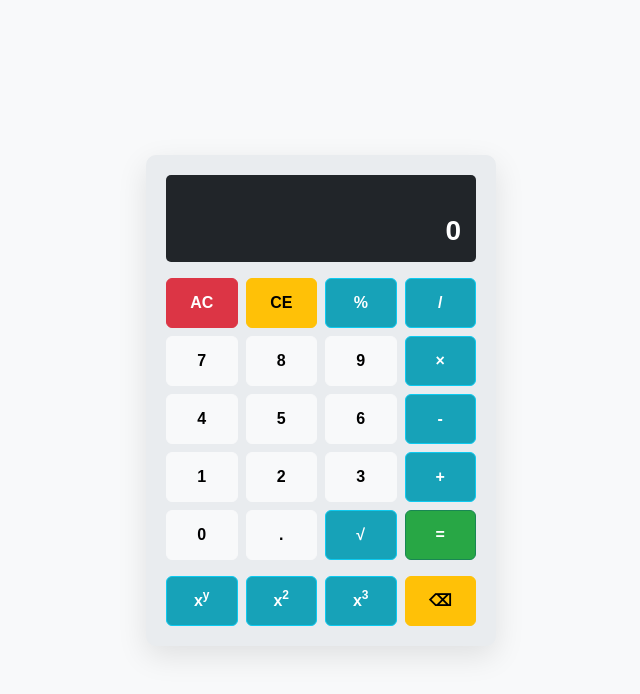
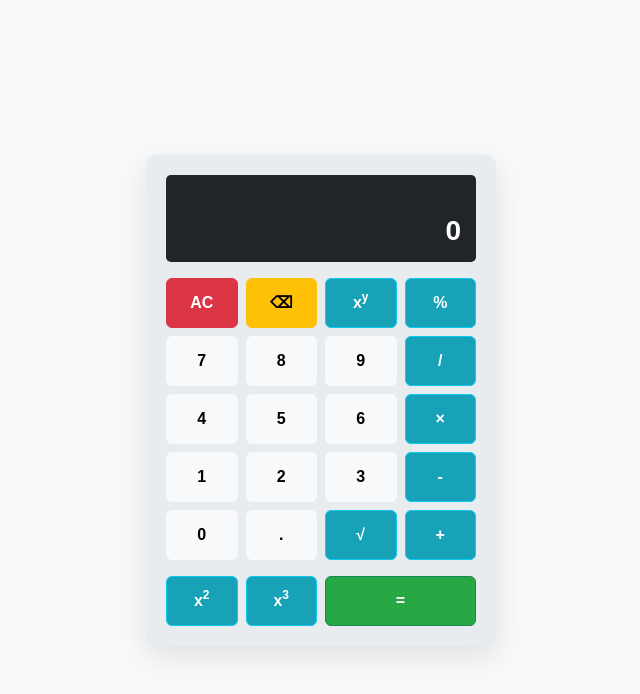
Before and after one commit to primsajun/prime-calculator, a plain HTML site: page index.html in a window 1280 px wide. Shown: the whole page, without its empty margins (319-959 px from the left). Drawn offline with nearby package versions, Linux system fonts and the light colour scheme.

Commit message:
Update index.html

```diff
--- a/index.html
+++ b/index.html
@@ -3,7 +3,7 @@
 <head>
     <meta charset="UTF-8">
     <meta name="viewport" content="width=device-width, initial-scale=1.0">
-    <title>Advanced Calculator</title>
+    <title>Calculator</title>
     <link href="https://cdn.jsdelivr.net/npm/bootstrap@5.3.2/dist/css/bootstrap.min.css" rel="stylesheet">
     <link rel="stylesheet" href="styles.css">
 </head>
@@ -15,54 +15,40 @@
                     <div id="history" class="history"></div>
                     <div id="display" class="display">0</div>
                 </div>
-
-<!--                 <div class="row g-2 mb-2">
-                    <div class="col-3"><button class="btn btn-secondary w-100" onclick="clearMemory()">MC</button></div>
-                    <div class="col-3"><button class="btn btn-secondary w-100" onclick="recallMemory()">MR</button></div>
-                    <div class="col-3"><button class="btn btn-secondary w-100" onclick="addToMemory()">M+</button></div>
-                    <div class="col-3"><button class="btn btn-secondary w-100" onclick="subtractFromMemory()">M-</button></div>
-                </div> -->
-
                 <div class="row g-2 mb-2">
                     <div class="col-3"><button class="btn btn-danger w-100" onclick="clearAll()">AC</button></div>
-                    <div class="col-3"><button class="btn btn-warning w-100" onclick="clearEntry()">CE</button></div>
+                    <div class="col-3"><button class="btn btn-warning w-100" onclick="backspace()">⌫</button></div>
+                    <div class="col-3"><button class="btn btn-info w-100" onclick="appendOperator('**')">x<sup>y</sup></button></div>
                     <div class="col-3"><button class="btn btn-info w-100" onclick="appendOperator('%')">%</button></div>
-                    <div class="col-3"><button class="btn btn-info w-100" onclick="appendOperator('/')">/</button></div>
                 </div>
-
                 <div class="row g-2 mb-2">
                     <div class="col-3"><button class="btn btn-light w-100" onclick="appendNumber(7)">7</button></div>
                     <div class="col-3"><button class="btn btn-light w-100" onclick="appendNumber(8)">8</button></div>
                     <div class="col-3"><button class="btn btn-light w-100" onclick="appendNumber(9)">9</button></div>
-                    <div class="col-3"><button class="btn btn-info w-100" onclick="appendOperator('*')">×</button></div>
+                    <div class="col-3"><button class="btn btn-info w-100" onclick="appendOperator('/')">/</button></div>
                 </div>
-
                 <div class="row g-2 mb-2">
                     <div class="col-3"><button class="btn btn-light w-100" onclick="appendNumber(4)">4</button></div>
                     <div class="col-3"><button class="btn btn-light w-100" onclick="appendNumber(5)">5</button></div>
                     <div class="col-3"><button class="btn btn-light w-100" onclick="appendNumber(6)">6</button></div>
-                    <div class="col-3"><button class="btn btn-info w-100" onclick="appendOperator('-')">-</button></div>
+                    <div class="col-3"><button class="btn btn-info w-100" onclick="appendOperator('*')">×</button></div>
                 </div>
-
                 <div class="row g-2 mb-2">
                     <div class="col-3"><button class="btn btn-light w-100" onclick="appendNumber(1)">1</button></div>
                     <div class="col-3"><button class="btn btn-light w-100" onclick="appendNumber(2)">2</button></div>
                     <div class="col-3"><button class="btn btn-light w-100" onclick="appendNumber(3)">3</button></div>
-                    <div class="col-3"><button class="btn btn-info w-100" onclick="appendOperator('+')">+</button></div>
+                    <div class="col-3"><button class="btn btn-info w-100" onclick="appendOperator('-')">-</button></div>
                 </div>
-
                 <div class="row g-2">
                     <div class="col-3"><button class="btn btn-light w-100" onclick="appendNumber(0)">0</button></div>
                     <div class="col-3"><button class="btn btn-light w-100" onclick="appendDecimal()">.</button></div>
                     <div class="col-3"><button class="btn btn-info w-100" onclick="calculateSquareRoot()">√</button></div>
-                    <div class="col-3"><button class="btn btn-success w-100" onclick="calculate()">=</button></div>
+                    <div class="col-3"><button class="btn btn-info w-100" onclick="appendOperator('+')">+</button></div>
                 </div>
-
                 <div class="row g-2 mt-2">
-                    <div class="col-3"><button class="btn btn-info w-100" onclick="appendOperator('**')">x<sup>y</sup></button></div>
                     <div class="col-3"><button class="btn btn-info w-100" onclick="calculateSquare()">x<sup>2</sup></button></div>
                     <div class="col-3"><button class="btn btn-info w-100" onclick="calculateCube()">x<sup>3</sup></button></div>
-                    <div class="col-3"><button class="btn btn-warning w-100" onclick="backspace()">⌫</button></div>
+                     <div class="col-6"><button class="btn btn-success w-100" onclick="calculate()">=</button></div>
                 </div>
             </div>
         </div>
```
